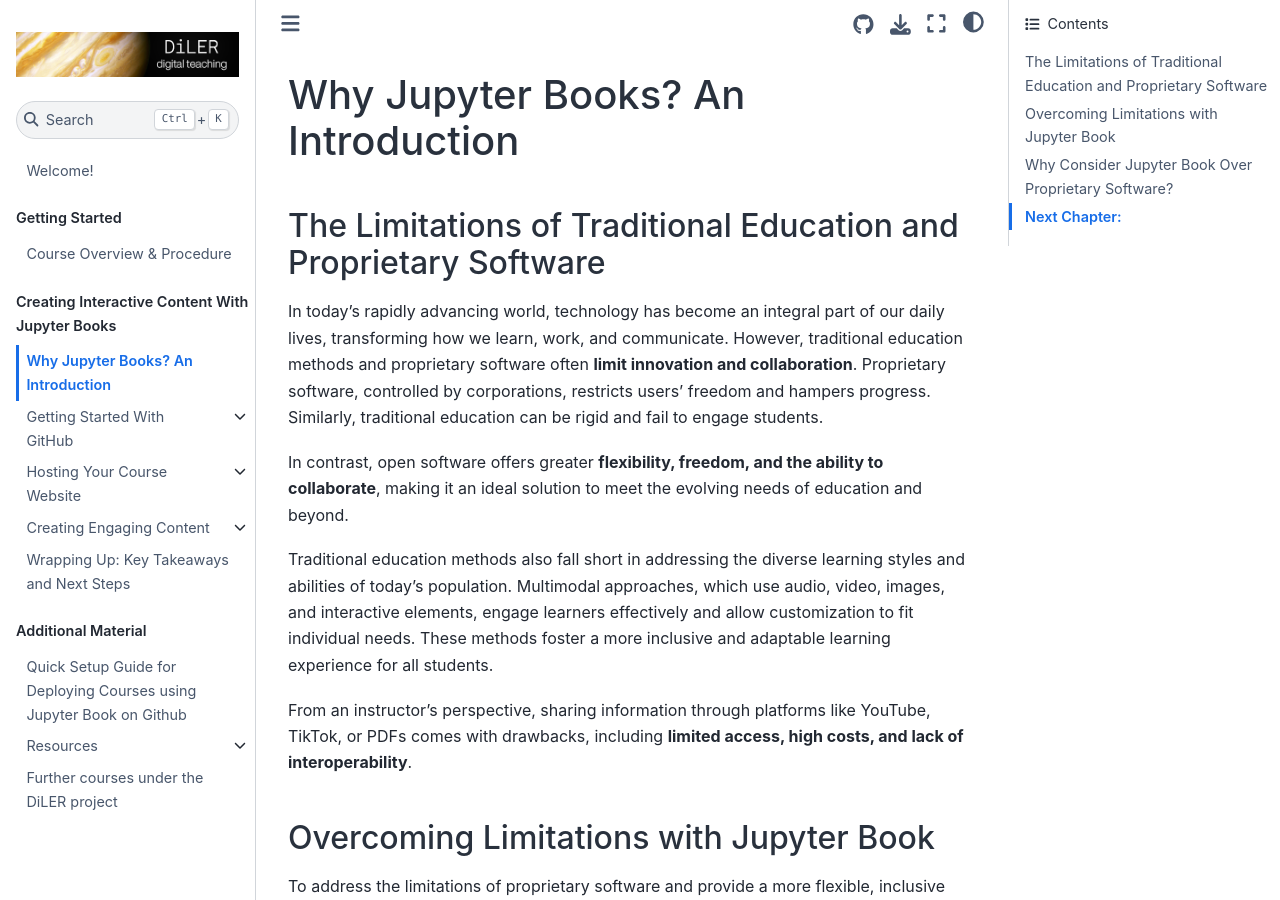
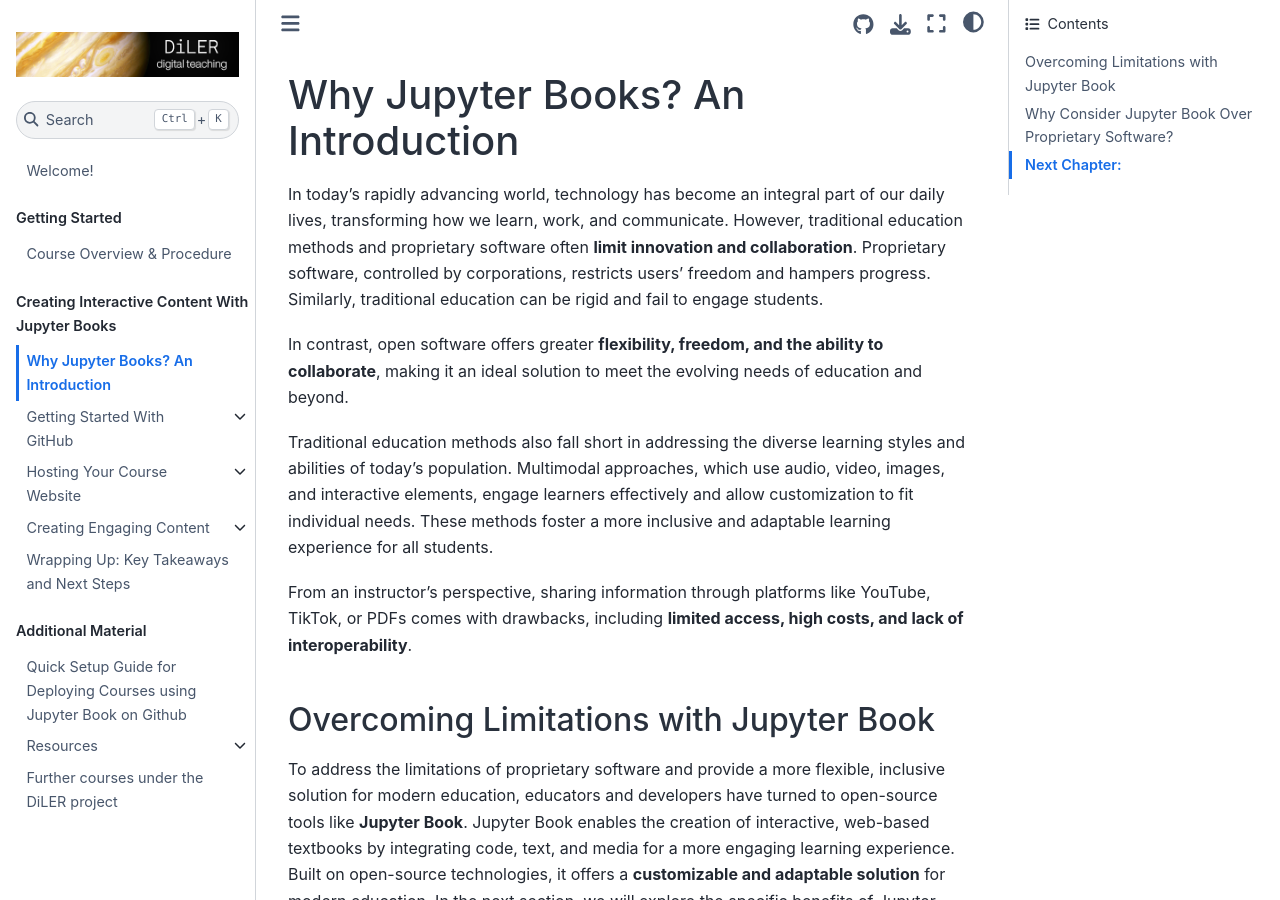
Before and after one commit to M-earnest/tutorial_jupyter_books, a Jupyter Book: the page built from general-information/whyjb.md, in a window 1280 px wide and 900 px high. Built offline with Jupyter Book 1.0.4 settings and Sphinx 7.4.7 and the Sphinx Book theme 1.1.4, drawn with Linux system fonts in a browser that asks for light colours; pages that are not in the unit, such as notebooks, are missing from menus.

Commit message:
Update whyjb.md

```diff
--- a/general-information/whyjb.md
+++ b/general-information/whyjb.md
@@ -1,6 +1,5 @@
 # Why Jupyter Books? An Introduction
 
-## The Limitations of Traditional Education and Proprietary Software
 In today’s rapidly advancing world, technology has become an integral part of our daily lives, transforming how we learn, work, and communicate. However, traditional education methods and proprietary software often **limit innovation and collaboration**. Proprietary software, controlled by corporations, restricts users' freedom and hampers progress. Similarly, traditional education can be rigid and fail to engage students.
 
 In contrast, open software offers greater **flexibility, freedom, and the ability to collaborate**, making it an ideal solution to meet the evolving needs of education and beyond.
```
